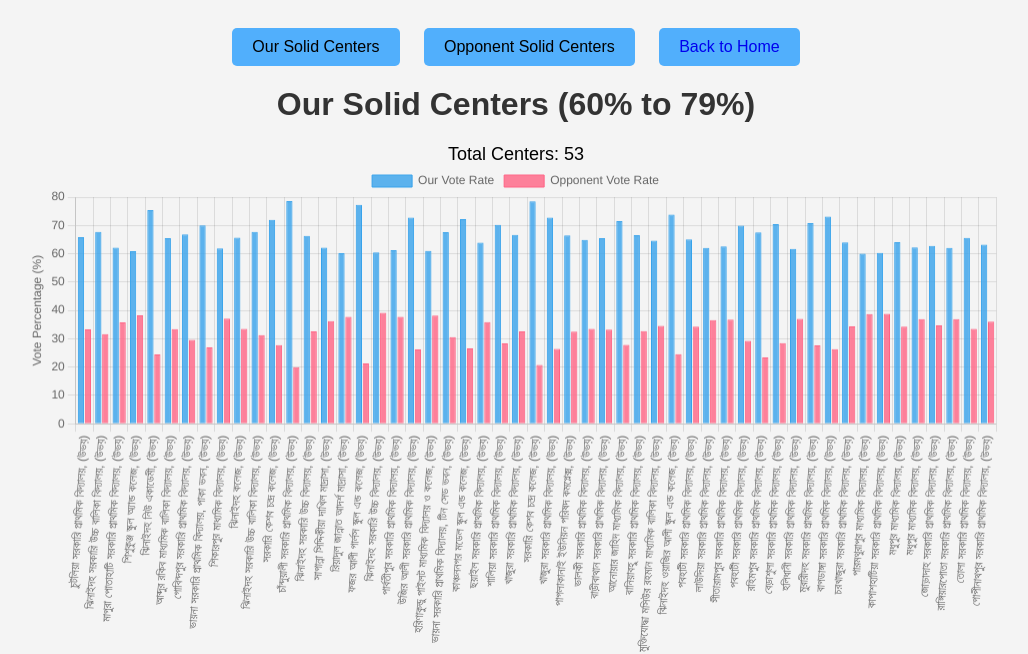
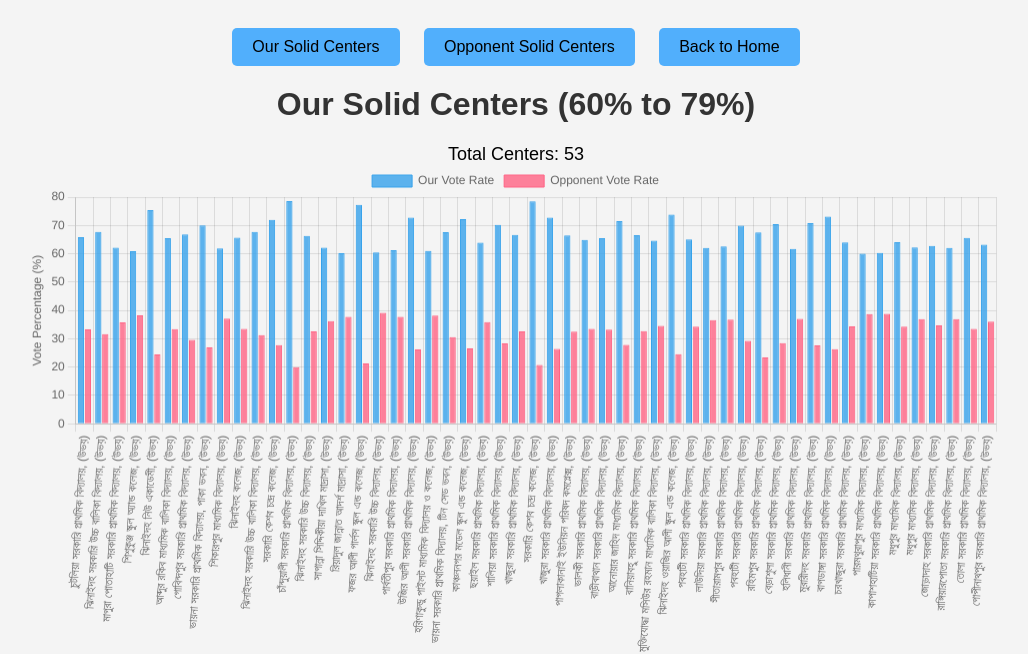
Before and after one commit to najmulislamnajim/election_data_analysis, a Django app: page /analysis/centers/solid/ in a window 1280 px wide. Shown: the top 654 px of the page, without its empty margins (124-1152 px from the left). Run offline with Django 5.2, Linux system fonts and the light colour scheme.

Commit message:
update desing

```diff
--- a/analysis/templates/center_detail.html
+++ b/analysis/templates/center_detail.html
@@ -80,11 +80,11 @@
     <div class="button-container">
         <button id="ourBtn" onclick="showOurCenters()">Our {{ category_name }}</button>
         <button id="opponentBtn" onclick="showOpponentCenters()">Opponent {{ category_name }}</button>
-        <button id="home">
-            <a href="{% url 'home' %}" style="text-decoration: none;">Back to Home</a>
-        </button>
-
-
+        <a href="{% url 'home' %}" style="text-decoration: none;">
+            <button>
+                Back to Home
+            </button>
+        </a>
     </div>
 
     <!-- Dynamic Heading -->
```
